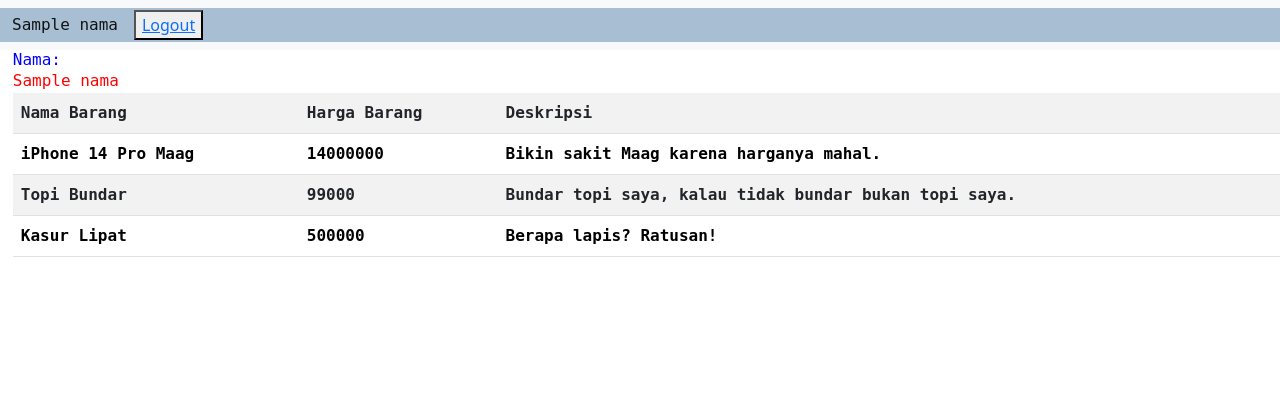
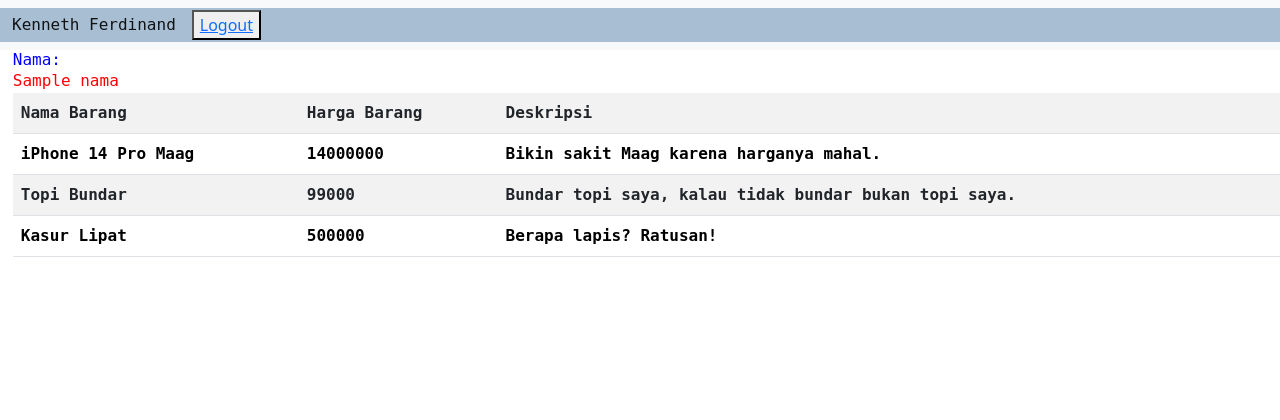
Before and after one commit to kennethferdinandd/Lab1PBP, a Django app: template wishlist/templates/wishlist.html in a window 1280 px wide. Shown: the top 420 px of the page. Run offline with Django 4.2, Linux system fonts and the light colour scheme; data comes from the database, SQL or seed files in the repository; tables that the repository leaves empty hold one stand-in row (values such as "Sample post"); the template is opened without the code that fills it: values that come from a table or form of the project are taken from there, most other values are stand-ins (such as "Sample title", 1, 10 or a date in 2020); lists and menus that the app fills with data are empty.

Commit message:
Fixing lab 4

```diff
--- a/wishlist/templates/wishlist.html
+++ b/wishlist/templates/wishlist.html
@@ -3,7 +3,7 @@
 
     <nav class="navbar navbar-expand-lg bg-light" >
         <div class="container-fluid"style="background-color: #a7bed3;">
-          <a style="font-family: monospace;font-size: large;"class="navbar-brand" href="#">{{nama}}</a>
+          <a style="font-family: monospace;font-size: large;"class="navbar-brand" href="#">Kenneth Ferdinand</a>
           <button class="navbar-toggler" type="button" data-bs-toggle="collapse" data-bs-target="#navbarNavDropdown" aria-controls="navbarNavDropdown" aria-expanded="false" aria-label="Toggle navigation">
             <span class="navbar-toggler-icon"></span>
           </button>
```
